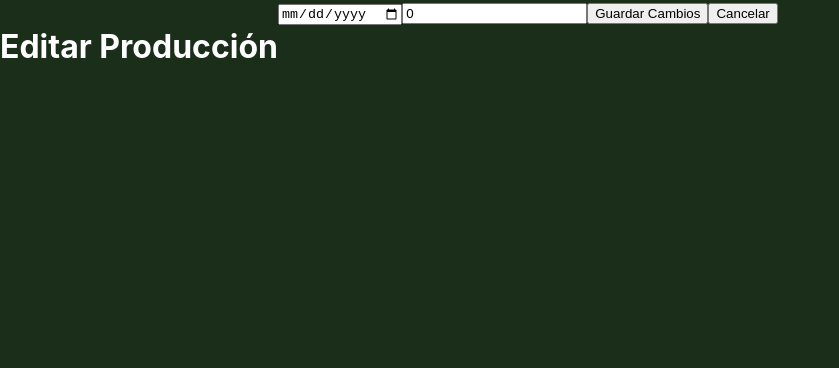
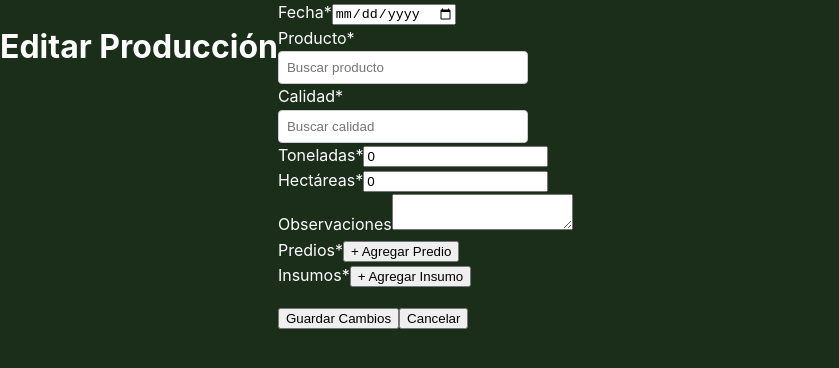
Before and after one commit to GovLabSabana/HassApp, a React (Vite) app in the folder Frontend/hassap_front/: page /production/edit in a window 1280 px wide. Shown: the top 368 px of the page, without its empty margins (0-839 px from the left). Built offline with nearby package versions, Linux system fonts and the light colour scheme; sample sign-in values are in the browser's storage.

Commit message:
production_functionality

```diff
--- a/Frontend/hassap_front/src/routes/Production.tsx
+++ b/Frontend/hassap_front/src/routes/Production.tsx
@@ -204,7 +204,7 @@ export default function Production() {
                 {filtered.map(c => (
                   <tr key={c.id}>
                     <td>{c.id}</td>
-                    <td>{new Date(c.fecha).toLocaleDateString("es-ES")}</td>
+                    <td>{c.fecha.split("T")[0]}</td>
                     <td>{productosMap.get(c.producto_id) || "Desconocido"}</td>
                     <td>{calidadesMap.get(c.calidad_id) || "Desconocido"}</td>
                     <td>{c.toneladas} t</td>
--- a/Frontend/hassap_front/src/routes/ProductionAdd.tsx
+++ b/Frontend/hassap_front/src/routes/ProductionAdd.tsx
@@ -25,10 +25,10 @@ export default function ProductionAdd() {
   const [predios, setPredios] = useState<number[]>([0]);
   const [prediosDisponibles, setPrediosDisponibles] = useState<Predio[]>([]);
   const [successMessage, setSuccessMessage] = useState("");
+  const [errors, setErrors] = useState<Record<string, string>>({});
   const [insumos, setInsumos] = useState<Insumo[]>([
     { insumo_id: 0, cantidad: 0 },
   ]);
-  const [errors, setErrors] = useState<Record<string, string>>({});
 
   const token = localStorage.getItem("access_token") || "";
   const API_URL = import.meta.env.VITE_API_URL;
@@ -52,32 +52,29 @@ export default function ProductionAdd() {
     }
   };
 
-  const validate = async (): Promise<boolean> => {
+  const validate = (): boolean => {
     const errs: Record<string, string> = {};
-    const today = new Date().toISOString().split("T")[0];
+    const todayStr = new Date().toISOString().split("T")[0];
 
     if (!fecha) errs.fecha = "Fecha es requerida.";
-    else if (fecha > today)
-      errs.fecha = "La fecha no puede ser mayor a la actual.";
+    else if (fecha > todayStr) errs.fecha = "La fecha no puede ser futura.";
 
-    if (productoId <= 0) errs.productoId = "Producto ID debe ser > 0.";
-    if (calidadId < 1 || calidadId > 5)
-      errs.calidadId = "Calidad debe ser entre 1 y 5.";
-    if (toneladas <= 0) errs.toneladas = "Toneladas debe ser > 0.";
-    if (hectareas <= 0) errs.hectareas = "Hectáreas debe ser > 0.";
+    if (productoId <= 0) errs.productoId = "Debes seleccionar un producto.";
+    if (calidadId <= 0) errs.calidadId = "Debes seleccionar una calidad.";
+    if (toneladas <= 0) errs.toneladas = "Toneladas debe ser mayor a 0.";
+    if (hectareas <= 0) errs.hectareas = "Hectáreas debe ser mayor a 0.";
 
-    const uniquePredios = new Set(predios);
-    if (predios.length === 0 || predios.some((id) => id <= 0)) {
-      errs.predios = "Debes seleccionar al menos un Predio válido.";
-    } else if (uniquePredios.size !== predios.length) {
-      errs.predios = "No se pueden seleccionar predios duplicados.";
-    }
+    const setPred = new Set(predios);
+    if (predios.some((id) => id <= 0) || predios.length === 0)
+      errs.predios = "Agregar por lo menos un predio válido.";
+    else if (setPred.size !== predios.length)
+      errs.predios = "Predios duplicados no permitidos.";
 
-    if (
-      insumos.length === 0 ||
-      insumos.some((i) => i.insumo_id <= 0 || i.cantidad <= 0)
-    )
-      errs.insumos = "Debes agregar al menos un Insumo con ID y cantidad > 0.";
+    const setIns = new Set(insumos.map((i) => i.insumo_id));
+    if (insumos.some((i) => i.insumo_id <= 0 || i.cantidad <= 0))
+      errs.insumos = "Cada insumo debe tener ID y cantidad > 0.";
+    else if (setIns.size !== insumos.length)
+      errs.insumos = "Insumos duplicados no permitidos.";
 
     setErrors(errs);
     return Object.keys(errs).length === 0;
--- a/Frontend/hassap_front/src/routes/ProductionEdit.tsx
+++ b/Frontend/hassap_front/src/routes/ProductionEdit.tsx
@@ -1,76 +1,258 @@
+import "../componentsStyles/Produccionadd.css";
+import ProductoSelector from "../components/forms/SelectProducto";
+import CalidadSelector from "../components/forms/SelectCalidad";
 import React, { useEffect, useState } from "react";
 import { useNavigate, useSearchParams } from "react-router-dom";
 
-interface Cosecha {
-  fecha: string;
-  producto_id: number;
-  calidad_id: number;
-  toneladas: number;
-  hectareas: number;
-  calibre_promedio: number;
-  observaciones: string;
-  predios: number[];
-  insumos: { insumo_id: number; cantidad: number; costo_unitario: number }[];
+interface Insumo {
+  insumo_id: number;
+  cantidad: number;
+}
+
+interface Predio {
+  id: number;
+  nombre: string;
 }
 
 export default function ProductionEdit() {
-  const [params] = useSearchParams();
-  const id = params.get("id");
+  const [searchParams] = useSearchParams();
+  const cosechaId = searchParams.get("id");
   const navigate = useNavigate();
-  const [data, setData] = useState<Cosecha>({
-    fecha: "",
-    producto_id: 0,
-    calidad_id: 0,
-    toneladas: 0,
-    hectareas: 0,
-    calibre_promedio: 0,
-    observaciones: "",
-    predios: [],
-    insumos: []
-  });
+  const [fecha, setFecha] = useState("");
+  const [productoId, setProductoId] = useState<number>(0);
+  const [calidadId, setCalidadId] = useState<number>(0);
+  const [toneladas, setToneladas] = useState<number>(0);
+  const [hectareas, setHectareas] = useState<number>(0);
+  const [observaciones, setObservaciones] = useState("");
+  const [predios, setPredios] = useState<number[]>([]);
+  const [prediosDisponibles, setPrediosDisponibles] = useState<Predio[]>([]);
+  const [insumos, setInsumos] = useState<Insumo[]>([]);
+  const [errors, setErrors] = useState<Record<string, string>>({});
+
   const token = localStorage.getItem("access_token") || "";
   const API_URL = import.meta.env.VITE_API_URL;
 
   useEffect(() => {
-    if (!id) return;
-    fetch(`${API_URL}/cosechas/${id}`, {
-      headers: { Authorization: `Bearer ${token}` }
-    })
-      .then(res => res.json())
-      .then((c: Cosecha) => setData(c));
-  }, [id]);
+    if (!cosechaId) return;
 
-  const handleSave = async () => {
-    await fetch(`${API_URL}/cosechas/${id}`, {
+    const loadData = async () => {
+      await fetchPrediosValidos();
+      await fetchCosecha();
+    };
+
+    loadData();
+  }, [cosechaId]);
+
+  const fetchPrediosValidos = async () => {
+    try {
+      const res = await fetch(`${API_URL}/predios/`, {
+        headers: { Authorization: `Bearer ${token}` },
+      });
+      if (!res.ok) throw new Error("No se pudieron obtener los predios.");
+      const data = await res.json();
+      setPrediosDisponibles(data);
+    } catch (err) {
+      console.error(err);
+    }
+  };
+
+  const fetchCosecha = async () => {
+    try {
+      const res = await fetch(`${API_URL}/cosechas/${cosechaId}`, {
+        headers: { Authorization: `Bearer ${token}` },
+      });
+      if (!res.ok) throw new Error("No se pudo cargar la cosecha.");
+      const data = await res.json();
+      setFecha(data.fecha.split("T")[0]);
+      setProductoId(data.producto_id);
+      setCalidadId(data.calidad_id);
+      setToneladas(data.toneladas);
+      setHectareas(data.hectareas);
+      setObservaciones(data.observaciones || "");
+      setPredios((data.predios || []).map(p => p.id));
+      setInsumos(data.insumos || []);
+    } catch (err) {
+      console.error(err);
+    }
+  };
+
+  const validate = (): boolean => {
+    const errs: Record<string, string> = {};
+    const todayStr = new Date().toISOString().split("T")[0];
+
+    if (!fecha) errs.fecha = "Fecha es requerida.";
+    else if (fecha > todayStr) errs.fecha = "La fecha no puede ser futura.";
+
+    if (productoId <= 0) errs.productoId = "Debes seleccionar un producto.";
+    if (calidadId <= 0) errs.calidadId = "Debes seleccionar una calidad.";
+    if (toneladas <= 0) errs.toneladas = "Toneladas debe ser mayor a 0.";
+    if (hectareas <= 0) errs.hectareas = "Hectáreas debe ser mayor a 0.";
+
+    const setPred = new Set(predios);
+    if (predios.some((id) => id <= 0) || predios.length === 0)
+      errs.predios = "Agregar por lo menos un predio válido.";
+    else if (setPred.size !== predios.length)
+      errs.predios = "Predios duplicados no permitidos.";
+
+    const setIns = new Set(insumos.map((i) => i.insumo_id));
+    if (insumos.some((i) => i.insumo_id <= 0 || i.cantidad <= 0))
+      errs.insumos = "Cada insumo debe tener ID y cantidad > 0.";
+    else if (setIns.size !== insumos.length)
+      errs.insumos = "Insumos duplicados no permitidos.";
+
+    setErrors(errs);
+    return Object.keys(errs).length === 0;
+  };
+
+  const handleUpdate = async () => {
+    if (!validate()) return;
+
+    const body = {
+      fecha,
+      producto_id: productoId,
+      calidad_id: calidadId,
+      toneladas,
+      hectareas,
+      observaciones,
+      predio_ids: predios,
+      insumos,
+    };
+
+    try {
+      const res = await fetch(`${API_URL}/cosechas/${cosechaId}`, {
         method: "PUT",
         headers: {
           "Content-Type": "application/json",
-        Authorization: `Bearer ${token}`
+          Authorization: `Bearer ${token}`,
         },
-      body: JSON.stringify({
-        fecha: data.fecha,
-        producto_id: data.producto_id,
-        calidad_id: data.calidad_id,
-        toneladas: data.toneladas,
-        hectareas: data.hectareas,
-        calibre_promedio: data.calibre_promedio,
-        observaciones: data.observaciones,
-        predio_ids: data.predios,
-        insumos: data.insumos
-      })
+        body: JSON.stringify(body),
       });
+      if (!res.ok) throw new Error(`Error ${res.status}`);
+      alert("Producción actualizada correctamente.");
       navigate("/production");
+    } catch (err) {
+      console.error(err);
+      setErrors({ general: "No fue posible actualizar la producción." });
+    }
   };
+
+  const addPredioField = () =>
+    setPredios((prev) => [...prev, 0]);
+
+  const removePredioField = (idx: number) =>
+    setPredios((prev) => prev.filter((_, i) => i !== idx));
+
+  const updatePredio = (idx: number, val: number) =>
+    setPredios((prev) =>
+      prev.map((v, i) => (i === idx ? val : v))
+    );
+
+  const addInsumoField = () =>
+    setInsumos((prev) => [...prev, { insumo_id: 0, cantidad: 0 }]);
+
+  const removeInsumoField = (idx: number) =>
+    setInsumos((prev) => prev.filter((_, i) => i !== idx));
+
+  const updateInsumo = (idx: number, field: keyof Insumo, val: number) =>
+    setInsumos((prev) =>
+      prev.map((item, i) =>
+        i === idx ? { ...item, [field]: val } : item
+      )
+    );
 
   return (
     <div className="production-container">
       <h1>Editar Producción</h1>
-      <form onSubmit={e => { e.preventDefault(); handleSave(); }}>
-        <input type="date" value={data.fecha} onChange={e => setData(prev => ({ ...prev, fecha: e.target.value }))} required />
-        <input type="number" value={data.producto_id} onChange={e => setData(prev => ({ ...prev, producto_id: +e.target.value }))} required />
-        {/* Resto de campos */}
+      {errors.general && <div className="error-text">{errors.general}</div>}
+      <form onSubmit={(e) => { e.preventDefault(); handleUpdate(); }}>
+        {/* Fecha */}
+        <div>
+          <label>Fecha*</label>
+          {errors.fecha && <div className="error-text">{errors.fecha}</div>}
+          <input type="date" value={fecha} onChange={(e) => setFecha(e.target.value)} />
+        </div>
+
+        {/* Producto */}
+        <div>
+          <label>Producto*</label>
+          {errors.productoId && <div className="error-text">{errors.productoId}</div>}
+          <ProductoSelector value={productoId} onSelect={setProductoId} />
+        </div>
+
+        {/* Calidad */}
+        <div>
+          <label>Calidad*</label>
+          {errors.calidadId && <div className="error-text">{errors.calidadId}</div>}
+          <CalidadSelector value={calidadId} onSelect={setCalidadId} />
+        </div>
+
+        {/* Toneladas y Hectareas */}
+        <div>
+          <label>Toneladas*</label>
+          {errors.toneladas && <div className="error-text">{errors.toneladas}</div>}
+          <input type="number" min="1" value={toneladas} onChange={(e) => setToneladas(+e.target.value)} />
+        </div>
+        <div>
+          <label>Hectáreas*</label>
+          {errors.hectareas && <div className="error-text">{errors.hectareas}</div>}
+          <input type="number" min="1" value={hectareas} onChange={(e) => setHectareas(+e.target.value)} />
+        </div>
+
+        {/* Observaciones */}
+        <div>
+          <label>Observaciones</label>
+          <textarea value={observaciones} onChange={(e) => setObservaciones(e.target.value)} />
+        </div>
+
+        {/* Predios */}
+        <div>
+          <label>Predios*</label>
+          {errors.predios && <div className="error-text">{errors.predios}</div>}
+          {predios.map((id, idx) => (
+            <div key={idx} style={{ display: "flex", gap: 8, alignItems: "center" }}>
+              <select value={id} onChange={(e) => updatePredio(idx, +e.target.value)}>
+                <option value={0}>Seleccione un predio</option>
+                {prediosDisponibles.map(p => (
+                  <option key={p.id} value={p.id}>
+                    {p.nombre}
+                  </option>
+                ))}
+              </select>
+              {idx > 0 && (
+                <button type="button" onClick={() => removePredioField(idx)}>–</button>
+              )}
+            </div>
+          ))}
+          <button type="button" onClick={addPredioField}>+ Agregar Predio</button>
+        </div>
+
+        {/* Insumos */}
+        <div>
+          <label>Insumos*</label>
+          {errors.insumos && <div className="error-text">{errors.insumos}</div>}
+          {insumos.map((ins, idx) => (
+            <div key={idx} style={{ display: "grid", gridTemplateColumns: "1fr 1fr auto", gap: 8, alignItems: "center", marginBottom: 8 }}>
+              <div>
+                <label>ID</label>
+                <input type="number" min="1" value={ins.insumo_id} onChange={(e) => updateInsumo(idx, "insumo_id", +e.target.value)} />
+              </div>
+              <div>
+                <label>Cantidad</label>
+                <input type="number" min="1" value={ins.cantidad} onChange={(e) => updateInsumo(idx, "cantidad", +e.target.value)} />
+              </div>
+              {idx > 0 && (
+                <button type="button" onClick={() => removeInsumoField(idx)}>–</button>
+              )}
+            </div>
+          ))}
+          <button type="button" onClick={addInsumoField}>+ Agregar Insumo</button>
+        </div>
+
+        {/* Acciones */}
+        <div style={{ marginTop: 16 }}>
           <button type="submit">Guardar Cambios</button>
           <button type="button" onClick={() => navigate("/production")}>Cancelar</button>
+        </div>
       </form>
     </div>
   );
```
Lines whose indentation alone changed are shown as unchanged.
